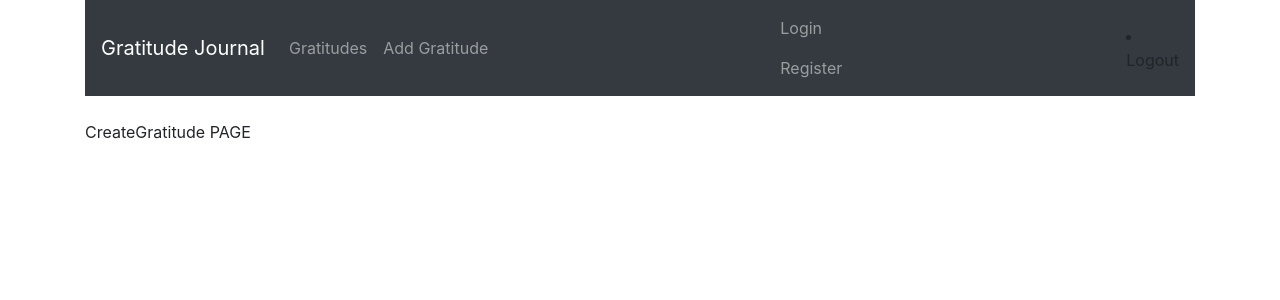
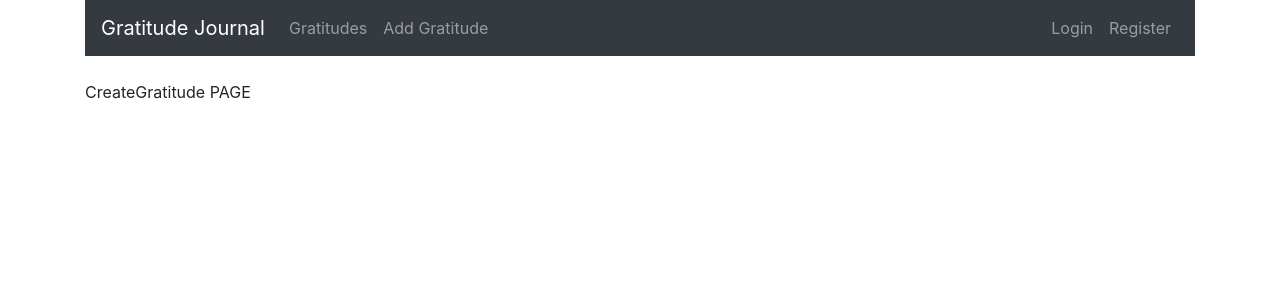
Before and after one commit to celendlol/gratitude, a React (Create React App) app: page /create-gratitude in a window 1280 px wide. Shown: the top 300 px of the page. Built offline with nearby package versions, Linux system fonts and the light colour scheme.

Commit message:
display register/login when not logged in, display logout/profile when logged in

```diff
--- a/src/components/create-gratitude.js
+++ b/src/components/create-gratitude.js
@@ -1,5 +1,4 @@
 import React, { Component } from 'react';
-import { Link } from 'react-router-dom';
 
 export default class CreateGratitude extends Component {
 
--- a/src/components/login.js
+++ b/src/components/login.js
@@ -1,5 +1,3 @@
-import { Link } from 'react-router-dom';
-
 import React, { Component } from "react";
 import Form from "react-validation/build/form";
 import Input from "react-validation/build/input";
--- a/src/components/navbar.js
+++ b/src/components/navbar.js
@@ -2,18 +2,35 @@ import React, { Component } from 'react';
 import { Link } from 'react-router-dom';
 import AuthService from "../services/auth";
 
+function handleLogout(e){
+  AuthService.logout();
+  window.location = '/login';
+}
+
 function Display(props){
   const isLoggedIn = props.isLoggedIn;
   if (isLoggedIn) {
-    return <li className="navbar-item">
+    return (
+      <ul className="navbar-nav">
+        <li className="navbar-item">
         <Link to="/profile" className="nav-link">Profile</Link>
-        {/* logout */}
         </li>
+        <li className="navbar-item">
+        <Link className="nav-link" onClick={handleLogout}>Logout</Link>
+        </li>
+      </ul>
+    )
   }
-  return <ul className="navbar-nav mr-auto"><li className="navbar-item">
-  <Link to="/login" className="nav-link">Login</Link>
-  <Link to="/register" className="nav-link">Register</Link>
-  </li></ul>
+  return (
+    <ul className="navbar-nav">
+      <li className="navbar-item">
+      <Link to="/login" className="nav-link">Login</Link>
+      </li>
+      <li className="navbar-item">
+      <Link to="/register" className="nav-link">Register</Link>
+      </li>
+    </ul>
+  )
 }
 
 export default class Navbar extends Component {
@@ -26,7 +43,7 @@ export default class Navbar extends Component {
 
   render() {
 
-    const isLoggedIn = (AuthService.getCurrentUser() === null) ? false : true;
+    const isLoggedIn = (AuthService.getCurrentUser() != null) ? true : false;
 
     return (
         <nav className="navbar navbar-dark bg-dark navbar-expand-lg">
@@ -40,21 +57,7 @@ export default class Navbar extends Component {
                 <Link to="/create-gratitude" className="nav-link">Add Gratitude</Link>
                 </li>
             </ul>
-            {/* <ul className="navbar-nav"> */}
-                {/* <li className="navbar-item">
-                <Link to="/profile" className="nav-link">Profile</Link>
-                </li>
-                <li className="navbar-item">
-                <Link to="/login" className="nav-link">Login</Link>
-                </li>
-                <li className="navbar-item">
-                <Link to="/register" className="nav-link">Register</Link>
-                </li> */}
-                <Display isLoggedIn={isLoggedIn}/>
-                <li className="navbar-item">
-                <div onClick={this.logout}>Logout</div>
-                </li>
-            {/* </ul> */}
+            <Display isLoggedIn={isLoggedIn}/>
           </div>
         </nav>
       );
--- a/src/components/register.js
+++ b/src/components/register.js
@@ -1,5 +1,3 @@
-import { Link } from 'react-router-dom';
-
 import React, { Component } from "react";
 import Form from "react-validation/build/form";
 import Input from "react-validation/build/input";
```
